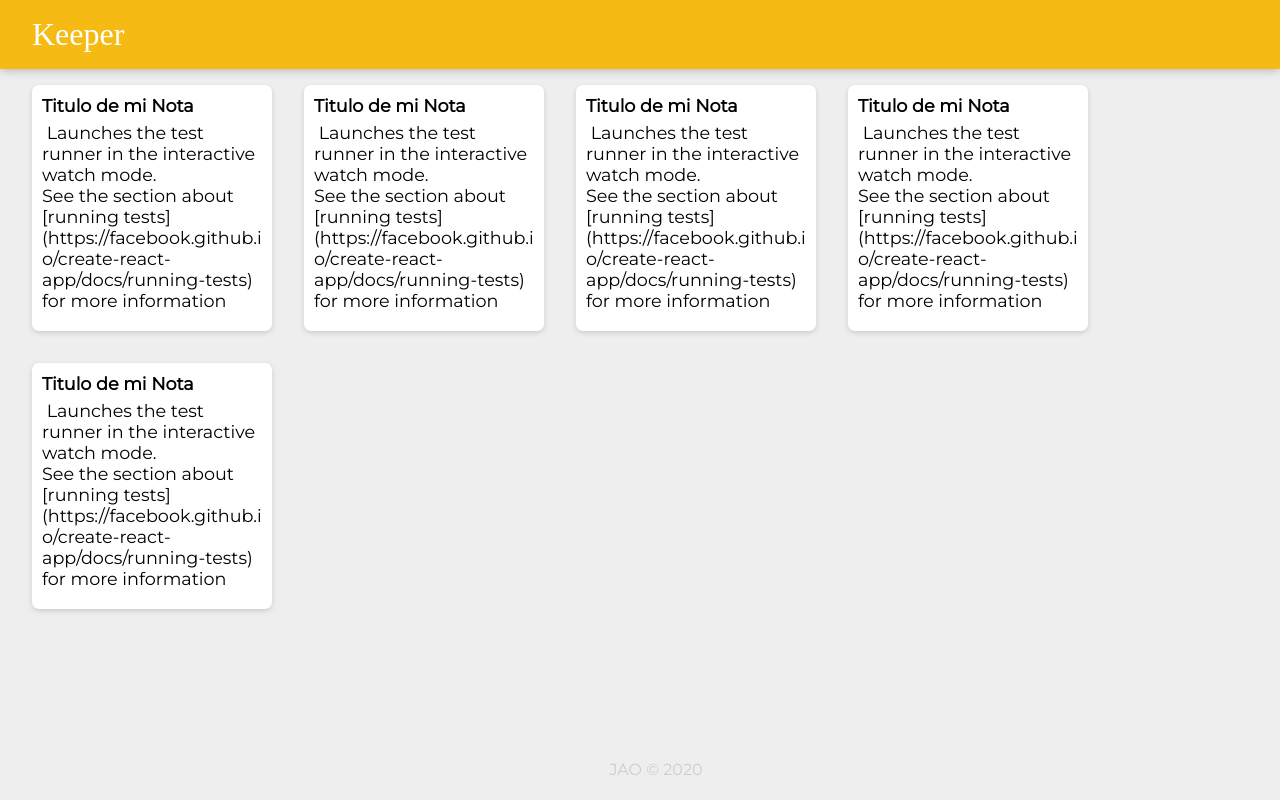
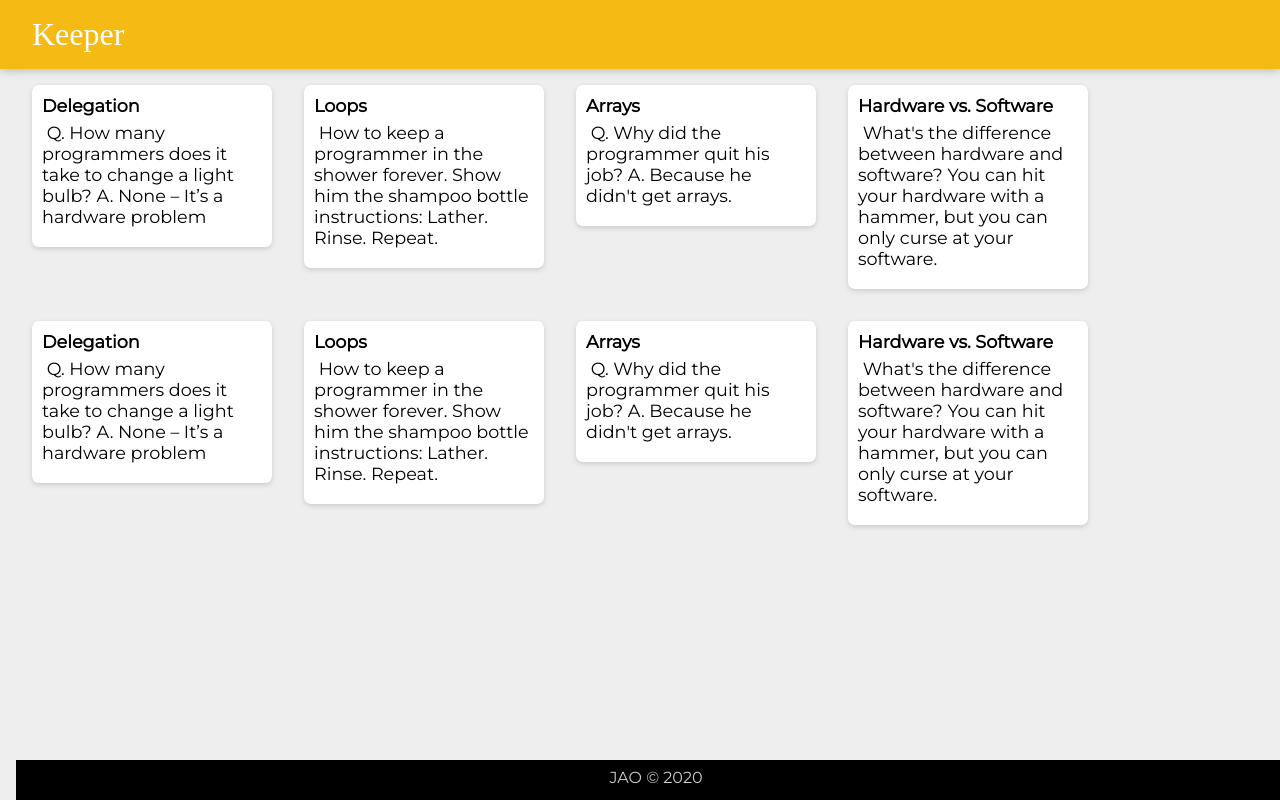
Before and after one commit to heinkel/Keeper-App-React, a React (Create React App) app: page / in a window 1280 px wide. Built offline with nearby package versions, Linux system fonts and the light colour scheme; a web font is replaced by a local one.

Commit message:
auto loading data cards from notes element list

```diff
--- a/public/styles.css
+++ b/public/styles.css
@@ -29,7 +29,11 @@
     text-align: center;
     bottom: 0;
     width: 100%;
+    background: #000;
     height: 2.5rem;
+    padding: 0.5em  ;
+
+
   }
 
   footer p {
--- a/src/App.jsx
+++ b/src/App.jsx
@@ -3,15 +3,22 @@
 import Header from "./Header";
 import Footer from "./Footer";
 import Note from "./Note";
+import notes from "./notes"
+
 
 function App(){
+
     return <div>
                 <Header />
-                <Note />
-                <Note />
-                <Note />
-                <Note />
-                <Note />
+                {notes.map(note => {
+                    return(
+                        <Note
+                            key={note.key}
+                            title={note.title}
+                            content={note.content}
+                        />
+                    )
+                })}
                 <Footer />
             </div>;
 }
--- a/src/Note.jsx
+++ b/src/Note.jsx
@@ -1,11 +1,10 @@
 import React from "react";
 
-function Note(){
+function Note(props){
 
-    return <div class="note">
-                <h1>Titulo de mi Nota</h1>
-                <p> Launches the test runner in the interactive watch mode.<br />
-See the section about [running tests](https://facebook.github.io/create-react-app/docs/running-tests) for more information</p>
+    return <div className="note">
+                <h1>{props.title}</h1>
+                <p> {props.content}</p>
            </div>;
 }
 
--- /dev/null
+++ b/src/notes.js
@@ -0,0 +1,51 @@
+const notes = [
+    {
+      key: 1,
+      title: "Delegation",
+      content:
+        "Q. How many programmers does it take to change a light bulb? A. None – It’s a hardware problem"
+    },
+    {
+      key: 2,
+      title: "Loops",
+      content:
+        "How to keep a programmer in the shower forever. Show him the shampoo bottle instructions: Lather. Rinse. Repeat."
+    },
+    {
+      key: 3,
+      title: "Arrays",
+      content:
+        "Q. Why did the programmer quit his job? A. Because he didn't get arrays."
+    },
+    {
+      key: 4,
+      title: "Hardware vs. Software",
+      content:
+        "What's the difference between hardware and software? You can hit your hardware with a hammer, but you can only curse at your software."
+    },
+    {
+      key: 1,
+      title: "Delegation",
+      content:
+        "Q. How many programmers does it take to change a light bulb? A. None – It’s a hardware problem"
+    },
+    {
+      key: 2,
+      title: "Loops",
+      content:
+        "How to keep a programmer in the shower forever. Show him the shampoo bottle instructions: Lather. Rinse. Repeat."
+    },
+    {
+      key: 3,
+      title: "Arrays",
+      content:
+        "Q. Why did the programmer quit his job? A. Because he didn't get arrays."
+    },
+    {
+      key: 4,
+      title: "Hardware vs. Software",
+      content:
+        "What's the difference between hardware and software? You can hit your hardware with a hammer, but you can only curse at your software."
+    }
+  ];
+export default notes;
```
